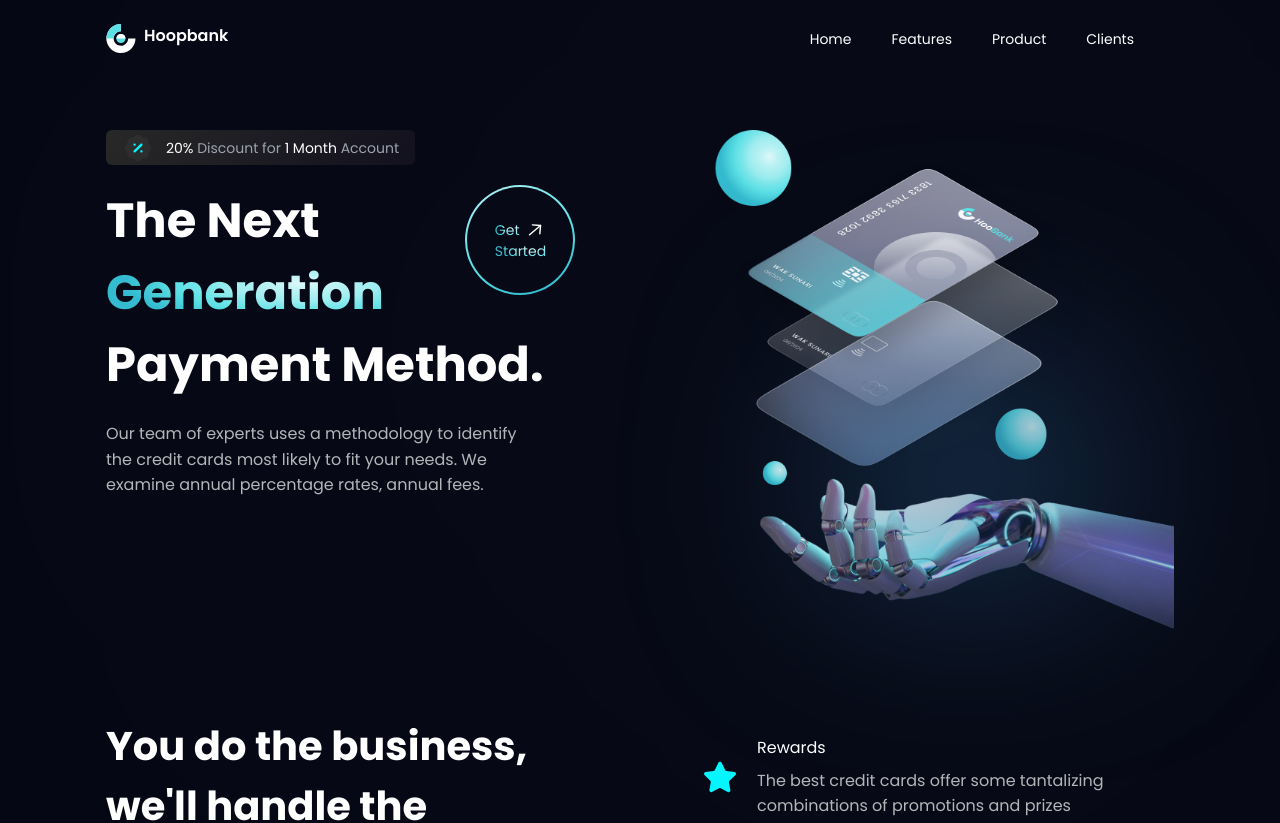
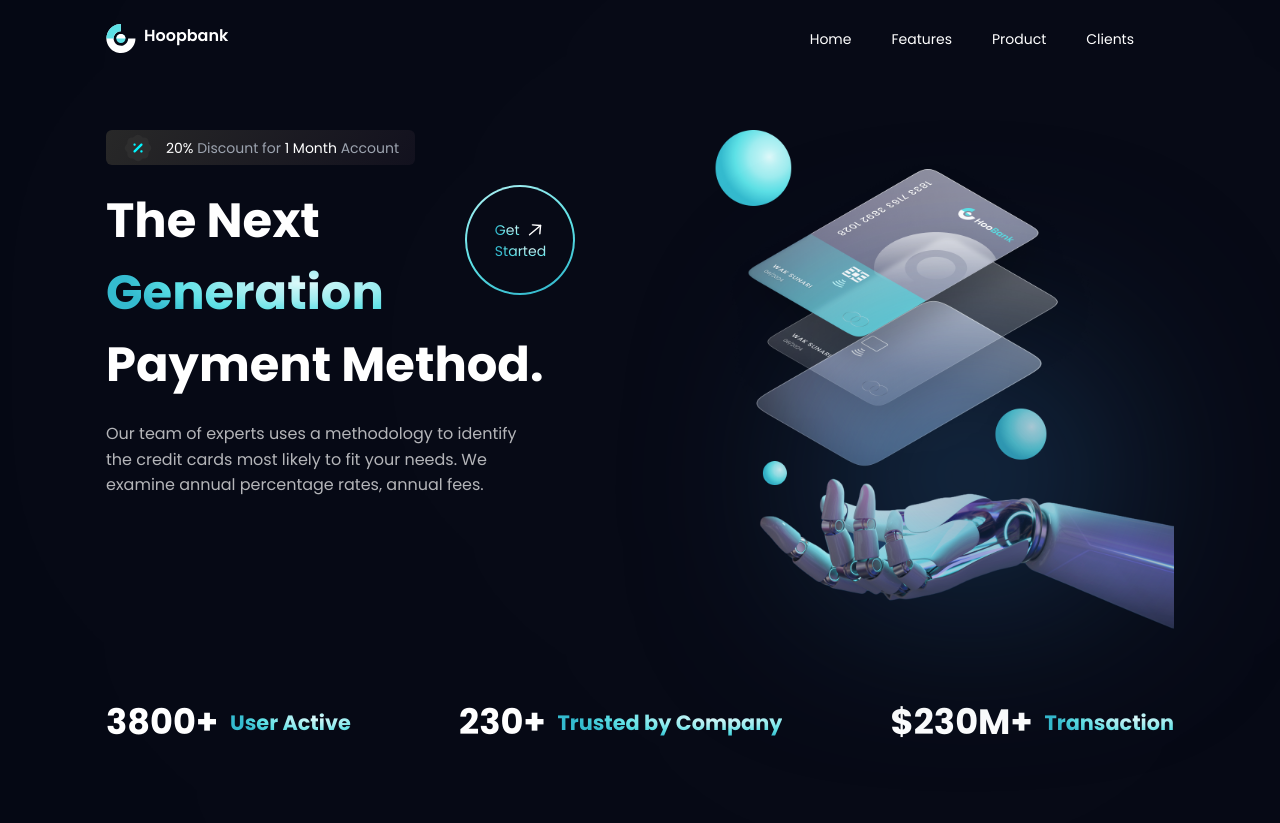
Before and after one commit to AbdulSamadCodes/Hoopbank-landing-page, a React (Vite) app: page / in a window 1280 px wide. Shown: the top 823 px of the page. Built offline with nearby package versions, Linux system fonts and the light colour scheme.

Commit message:
Added stats section

```diff
--- a/index.html
+++ b/index.html
@@ -20,7 +20,9 @@
     <title>HoopBank</title>
   </head>
   <body>
-    <div id="root"></div>
+    <div id="root">
+
+    </div>
     <script type="module" src="/src/main.jsx"></script>
   </body>
 </html>
--- a/src/Components/Container.jsx
+++ b/src/Components/Container.jsx
@@ -1,7 +1,7 @@
 import { React } from 'react';
-import { Hero } from '/src/Components/Hero.jsx'
-import { Features } from '/src/Components/Features.jsx'
-
+import { Hero } from '/src/Components/Hero.jsx';
+import { Stats } from '/src/Components/Stats.jsx';
+import { Features } from '/src/Components/Features.jsx';
 
 import { styles } from '/src/styles.js';
 
@@ -9,6 +9,7 @@ function Container() {
   return (
     <div className={`${styles.layout["container"]}`}>
       <Hero />
+      <Stats />
       <Features />
     </div>
   );
--- /dev/null
+++ b/src/Components/Stats.jsx
@@ -0,0 +1,36 @@
+import { React } from "react";
+
+import { styles } from '/src/styles.js';
+import { stats } from "/src/Content/content.js"
+
+function StatCard({ title, value }) {
+  return (
+    <li className={`md:flex items-center gap-3`}>
+      <span className="text-white text-[2.2rem]
+        font-bold block">{value}</span>
+      <span class="text-gradient text-[1.3rem]
+        font-bold block">{title}</span>
+    </li>
+  );
+}
+
+function StatsList() {
+  return <ul className={`${styles.utilities.flex["flex-space-between"]}
+    gap-6 flex-wrap`}>
+    {(stats.map((statsInfo) => {
+      const { id, title, value } = statsInfo;
+
+      return <StatCard key={id} title={title} value={value} />
+    }))}
+  </ul>
+}
+
+function Stats() {
+  return (
+    <section className="stats pt-[60px]">
+      <StatsList />
+    </section>
+  )
+}
+
+export { Stats };
--- a/src/Content/content.js
+++ b/src/Content/content.js
@@ -1,7 +1,6 @@
 import star from "/src/assets/Star.svg";
 import shield from "/src/assets/Shield.svg";
 import send from "/src/assets/Send.svg";
-
 
 export const navLinks = [
   {
--- a/src/styles.js
+++ b/src/styles.js
@@ -4,7 +4,7 @@ const styles = {
     "section": "section grid grid md:grid-cols-2 items-start md:flex-row gap-16",
     "spacings": {
       "hero-padding": "pt-[130px]",
-      "section-padding": "pt-[80px]"
+      "section-padding": "pt-[90px]"
     }
   },
 
```
